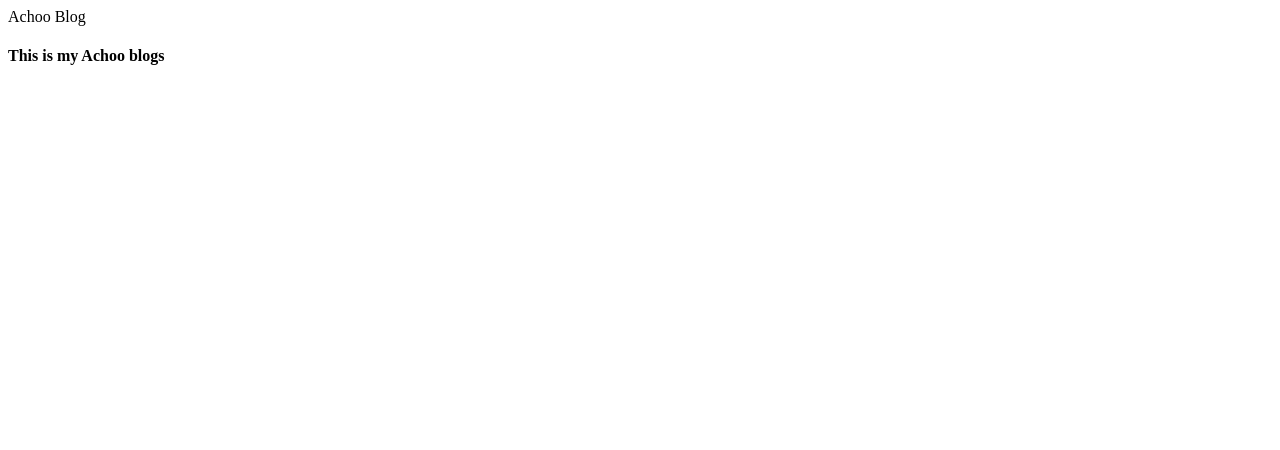
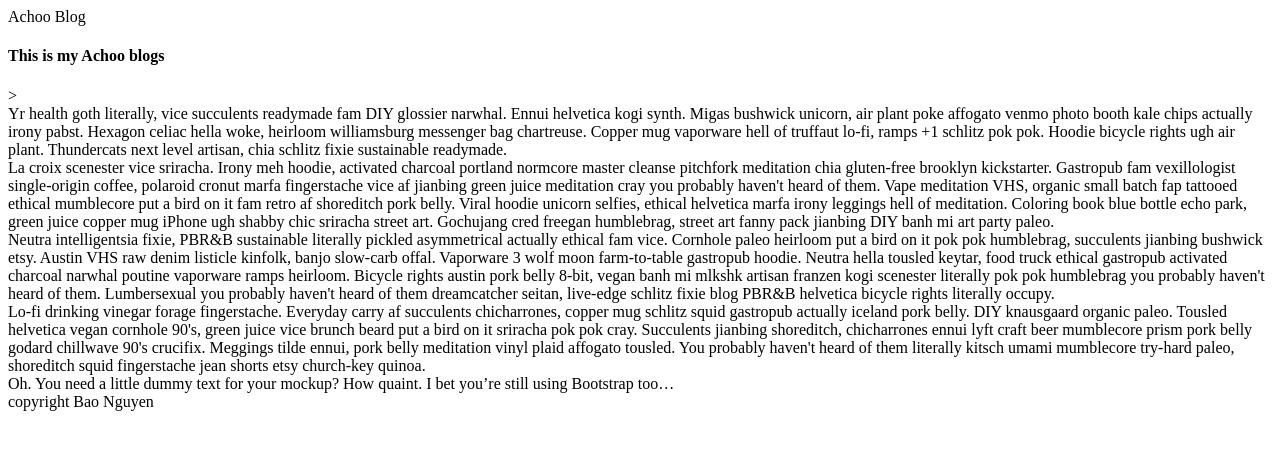
Before and after one commit to baonguyen79/html101, a plain HTML site: page index.html in a window 1280 px wide. Drawn offline with Linux system fonts and the light colour scheme.

Commit message:
add body

```diff
--- a/index.html
+++ b/index.html
@@ -7,7 +7,41 @@
 		<link href="https://fonts.googleapis.com/css?family=Special+Elite">
 	</head>
 		<h4>This is my Achoo blogs</h4>
-	<body>
+
+		<body>
+		<nav>
+			<ul>
+
+			</ul>>
+
+		</nav>
+
+		<article>
+
+			Yr health goth literally, vice succulents readymade fam DIY glossier narwhal. Ennui helvetica kogi synth. Migas bushwick unicorn, air plant poke affogato venmo photo booth kale chips actually irony pabst. Hexagon celiac hella woke, heirloom williamsburg messenger bag chartreuse. Copper mug vaporware hell of truffaut lo-fi, ramps +1 schlitz pok pok. Hoodie bicycle rights ugh air plant. Thundercats next level artisan, chia schlitz fixie sustainable readymade.
+		</article>
+
+		<article>
+			La croix scenester vice sriracha. Irony meh hoodie, activated charcoal portland normcore master cleanse pitchfork meditation chia gluten-free brooklyn kickstarter. Gastropub fam vexillologist single-origin coffee, polaroid cronut marfa fingerstache vice af jianbing green juice meditation cray you probably haven't heard of them. Vape meditation VHS, organic small batch fap tattooed ethical mumblecore put a bird on it fam retro af shoreditch pork belly. Viral hoodie unicorn selfies, ethical helvetica marfa irony leggings hell of meditation. Coloring book blue bottle echo park, green juice copper mug iPhone ugh shabby chic sriracha street art. Gochujang cred freegan humblebrag, street art fanny pack jianbing DIY banh mi art party paleo.
+		</article>
+
+		<article>
+			Neutra intelligentsia fixie, PBR&B sustainable literally pickled asymmetrical actually ethical fam vice. Cornhole paleo heirloom put a bird on it pok pok humblebrag, succulents jianbing bushwick etsy. Austin VHS raw denim listicle kinfolk, banjo slow-carb offal. Vaporware 3 wolf moon farm-to-table gastropub hoodie. Neutra hella tousled keytar, food truck ethical gastropub activated charcoal narwhal poutine vaporware ramps heirloom. Bicycle rights austin pork belly 8-bit, vegan banh mi mlkshk artisan franzen kogi scenester literally pok pok humblebrag you probably haven't heard of them. Lumbersexual you probably haven't heard of them dreamcatcher seitan, live-edge schlitz fixie blog PBR&B helvetica bicycle rights literally occupy.
+		</article>
+
+		<article>
+			<section>
+				Lo-fi drinking vinegar forage fingerstache. Everyday carry af succulents chicharrones, copper mug schlitz squid gastropub actually iceland pork belly. DIY knausgaard organic paleo. Tousled helvetica vegan cornhole 90's, green juice vice brunch beard put a bird on it sriracha pok pok cray. Succulents jianbing shoreditch, chicharrones ennui lyft craft beer mumblecore prism pork belly godard chillwave 90's crucifix. Meggings tilde ennui, pork belly meditation vinyl plaid affogato tousled. You probably haven't heard of them literally kitsch umami mumblecore try-hard paleo, shoreditch squid fingerstache jean shorts etsy church-key quinoa.
+				</section>
+
+				<section>
+					Oh. You need a little dummy text for your mockup? How quaint.
+
+					I bet you’re still using Bootstrap too…
+				</section>
+		</article>
+
+	<footer>copyright Bao Nguyen</footer>
 
 	</body>
 <html>
```
